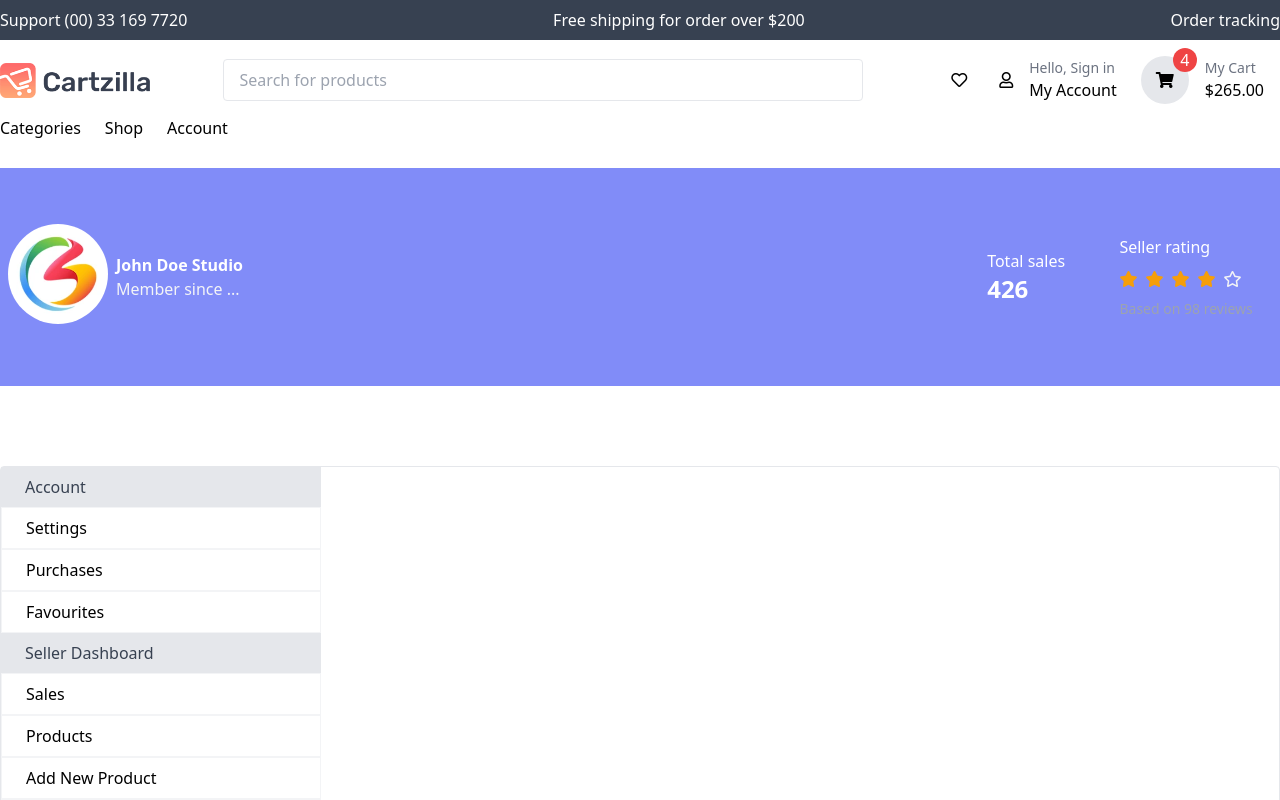
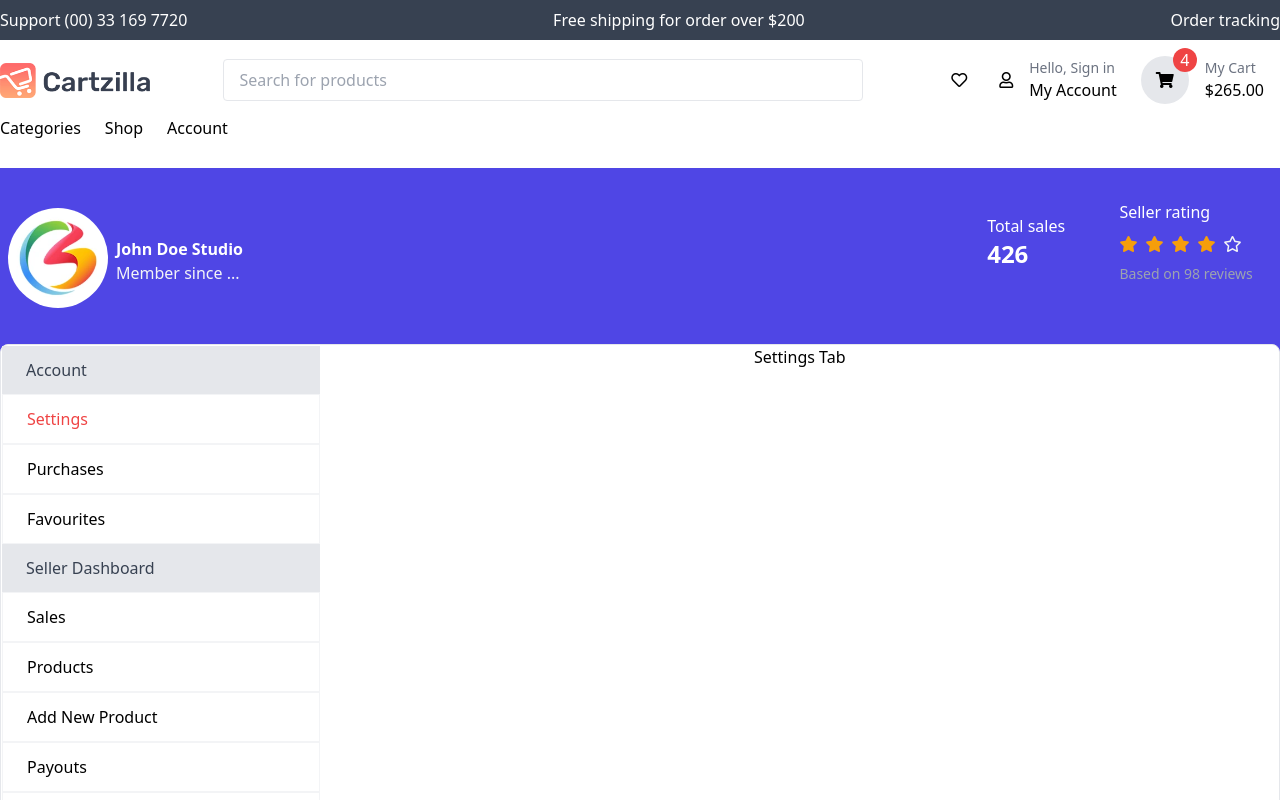
Before and after one commit to BisiDavi/e-stores, a Next.js app: page /admin in a window 1280 px wide. Shown: the top 800 px of the page. Built offline with nearby package versions, Linux system fonts and the light colour scheme.

Commit message:
tab styles updated

```diff
--- a/components/AdminBanner.tsx
+++ b/components/AdminBanner.tsx
@@ -3,8 +3,8 @@ import Rating from "@/components/Rating";
 
 export default function AdminBanner() {
     return (
-        <div className="bg-indigo-400">
-            <div className="container m-auto flex justify-between py-12">
+        <div className="bg-indigo-600">
+            <div className="container m-auto flex justify-between h-64 py-8 items-start">
                 <div className="logo flex items-center">
                     <span className="m-2">
                         <Image
--- a/components/Dashboard.tsx
+++ b/components/Dashboard.tsx
@@ -8,12 +8,12 @@ export default function Dashboard() {
     const { tab } = useAppSelector((state) => state.adminTab);
     const router = useRouter();
     return (
-        <section className="p-10 pl-0 m-12 mb-20 h-1/2 relative m-auto">
-            <div
-                style={{ height: "550px" }}
-                className="absolute top-20 z-20 container m-auto bg-white border rounded border-tranparent shadow-lg h-full"
-            >
-                <DashboardSidebar />
+        <section
+            style={{ height: "750px" }}
+            className="container p-10 pl-0 m-12 mb-20 relative m-auto"
+        >
+            <div className="absolute bottom-20 z-20 w-full m-auto bg-white border rounded-lg border-tranparent shadow-lg h-full flex">
+                <DashboardSidebar activeTab={tab} />
                 <div className="tabs w-3/4">{displayTabs(tab, router)}</div>
             </div>
         </section>
--- a/components/DashboardSidebar.tsx
+++ b/components/DashboardSidebar.tsx
@@ -1,19 +1,28 @@
+import { useState, useEffect } from "react";
+import { useAppSelector } from "@/hooks/useRedux";
 import { useAppDispatch } from "@/hooks/useRedux";
 import adminSidebar from "@/json/admin-sidebar.json";
 import { updateAdminTab } from "@/redux/admin-tab-slice";
 
-export default function DashboardSidebar() {
+interface DashboardSidebarProps {
+    activeTab: string;
+}
+
+export default function DashboardSidebar({ activeTab }: DashboardSidebarProps) {
     const dispatch = useAppDispatch();
 
     function navigateTabs(tabName: string) {
         dispatch(updateAdminTab(tabName));
     }
 
+    const activeTabStyle = (tab: string) =>
+        activeTab === tab ? "text-red-500" : "";
+
     return (
-        <div className="w-1/4">
+        <div className="w-1/4 rounded-r-sm border border-transparent">
             {adminSidebar.map((sidebar) => (
                 <div key={sidebar.name} className="adminSidebar flex flex-col">
-                    <h3 className="bg-gray-200 text-gray-700 p-2 pl-6">
+                    <h3 className="bg-gray-200 font-medium text-gray-700 p-3 pl-6">
                         {sidebar.name}
                     </h3>
                     <div className="sidebarList flex flex-col">
@@ -21,9 +30,13 @@ export default function DashboardSidebar() {
                             <div
                                 onClick={() => navigateTabs(list.id)}
                                 key={list.name}
-                                className="p-2 pl-6 border border-bottom border-gray-100"
+                                className="p-3 pl-6 border border-bottom border-gray-100"
                             >
-                                <h4 className="hover:text-red-500">
+                                <h4
+                                    className={` ${activeTabStyle(
+                                        list.id,
+                                    )} hover:text-red-500`}
+                                >
                                     {list.name}
                                 </h4>
                             </div>
--- a/components/Tabs/AddNewProductTab.tsx
+++ b/components/Tabs/AddNewProductTab.tsx
@@ -2,7 +2,7 @@ import React from "react";
 
 export default function AddNewProductTab() {
     return (
-        <div>
+        <div className="flex items-center">
             <h1 className="text-center">AddNewProduct Tab</h1>
         </div>
     );
```
